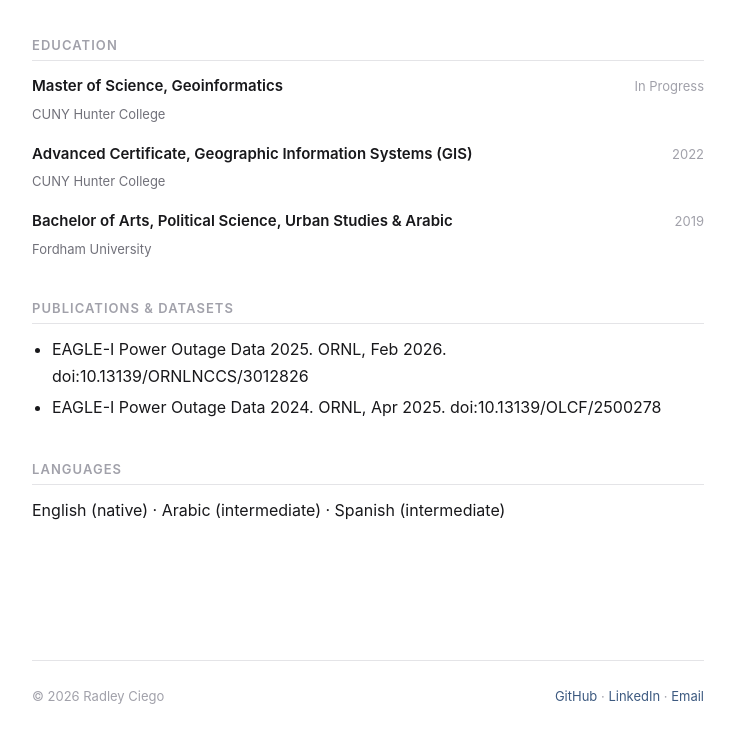
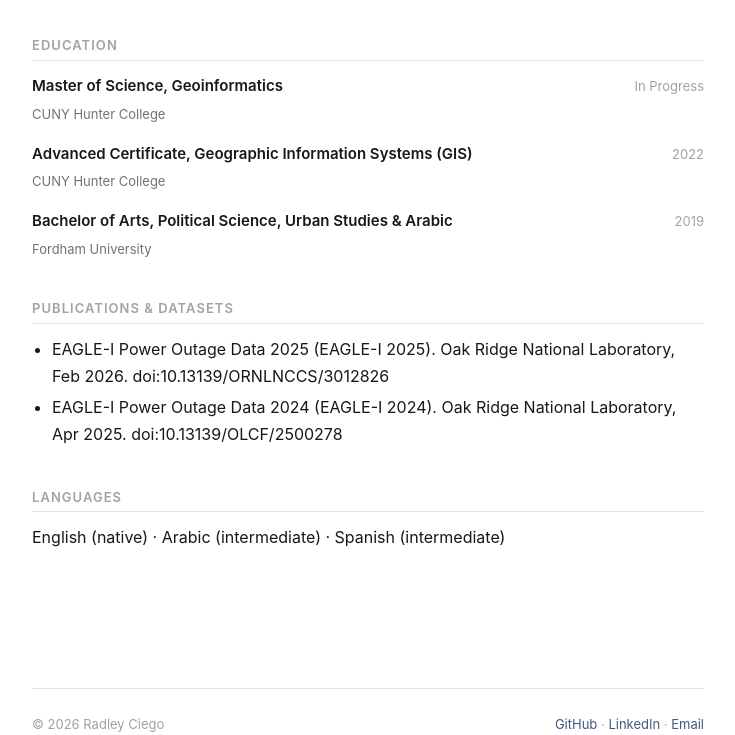
Before and after one commit to radleyciego/radleyciego.com, an Astro site: page /resume in a window 1280 px wide. Shown: the part 2045-2780 px from the top of the page, without its empty margins (272-1007 px from the left). Before the commit the page ends 2753 px from the top, so only its background shows below. Built offline with nearby package versions, Linux system fonts and the light colour scheme; Astro itself is replaced by a stand-in of ours.

Commit message:
Add fuller dataset titles with EAGLE-I abbreviation

```diff
--- a/src/pages/resume.astro
+++ b/src/pages/resume.astro
@@ -144,8 +144,8 @@
   <section class="resume-section">
     <h2 class="resume-section-title">Publications &amp; Datasets</h2>
     <ul>
-      <li>EAGLE-I Power Outage Data 2025. ORNL, Feb 2026. doi:10.13139/ORNLNCCS/3012826</li>
-      <li>EAGLE-I Power Outage Data 2024. ORNL, Apr 2025. doi:10.13139/OLCF/2500278</li>
+      <li>EAGLE-I Power Outage Data 2025 (EAGLE-I 2025). Oak Ridge National Laboratory, Feb 2026. doi:10.13139/ORNLNCCS/3012826</li>
+      <li>EAGLE-I Power Outage Data 2024 (EAGLE-I 2024). Oak Ridge National Laboratory, Apr 2025. doi:10.13139/OLCF/2500278</li>
     </ul>
   </section>
 
```
